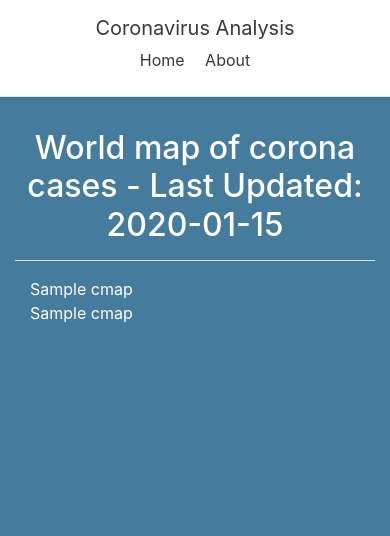
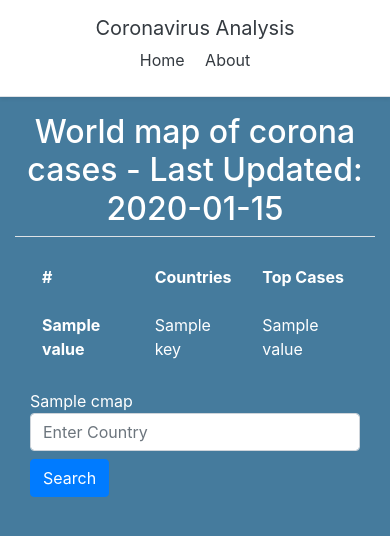
Before and after one commit to Akiwacky/Analysis_Covid-19, a Flask app: template templates/home.html in a window 390 px wide; the page is wider, and only the part inside the window is pictured. Shown: the top 536 px of that part. Run offline with Flask 2, Linux system fonts and the light colour scheme; the template is opened without the code that fills it: most values are stand-ins (such as "Sample title", 1, 10 or a date in 2020); parts of the project's set-up code (start-up, migrations or seed data) failed here and were passed over; some libraries are stand-ins or nearby versions.

Commit message:
Updates to HTML and CSS

```diff
--- a/Covid.py
+++ b/Covid.py
@@ -14,23 +14,26 @@ country_info = pd.json_normalize(country_info)
 df = pd.concat([re, country_info], axis=1,sort=False)
 df = df.drop('countryInfo', axis=1)
 
-def thousand_separator(val):
-    return f"{val:,}"
+def top_five_countries(n=5):
+    by_country = df.groupby('country').sum()[['cases']]
+    top_five = by_country.nlargest(n, 'cases')[['cases']]
+    top_five['cases'] = top_five['cases'].apply(lambda x: "{:,}".format(x))
+    return top_five
+
+top_five = top_five_countries()
 
 def convert_time_stamp(x):
     t = datetime.fromtimestamp(x/1000.0)
-    s = t.strftime('%Y-%m-%d %H:%M:%S')
+    s = t.strftime('%d-%b-%Y %H:%M:%S')
     return s[:-3]
-
-df['recovered'] = df['recovered'].apply(thousand_separator)
-df['cases'] = df['cases'].apply(thousand_separator)
-df['deaths'] = df['deaths'].apply(thousand_separator)
+#
+# df['recovered'] = df['recovered'].apply(thousand_separator)
+# df['cases'] = df['cases'].apply(thousand_separator)
+# df['deaths'] = df['deaths'].apply(thousand_separator)
 df['updated'] = df['updated'].apply(convert_time_stamp)
 last_update = df['updated'][0]
 
 m = folium.Map(
-    width=1100,
-    height=800,
     tiles="CartoDB positron",
     location=[32,0],
     zoom_start=2,
@@ -61,7 +64,7 @@ app = Flask(__name__)
 
 @app.route('/')
 def home():
-    return render_template("home.html",update=last_update, cmap=html_map)
+    return render_template("home.html", top_five=top_five ,update=last_update, cmap=html_map)
 
 @app.route('/about')
 def about():
--- a/templates/home.html
+++ b/templates/home.html
@@ -9,15 +9,48 @@
 {% extends "template.html" %}
 {% block content %}
 <div class="container-fluid" >
-      <div class="d-flex justify-content-center flex-wrap flex-md-nowrap align-items-center pt-3 pb-2 mb-3 border-bottom">
-        <h1 class="h2 text-center">World map of corona cases - Last Updated: {{update}}</h1>
+  <div class="justify-content-center mb-3 border-bottom">
+    <h2 class="text-center">World map of corona cases - Last Updated: {{update}}</h2>
   </div>
-          <div class="container">
+
+  <div class="container-fluid">
+    <div class="row">
+
+      <div class="col-md-2 px-md-6">
+        <table class="table table-borderless">
+          <thead>
+          <tr>
+            <th>#</th>
+            <th>Countries</th>
+            <th>Top Cases</th>
+          </tr>
+          </thead>
+          <tbody>
+          {% for key,value in top_five.iterrows() %}
+          <tr>
+            <th scope="row">{{value.index.values[]}}</th>
+            <td>{{key}}</td>
+            <td>{{value.values[0]}}</td>
+
+          </tr>
+          {% endfor %}
+          </tbody>
+        </table>
+      </div>
+
+
+      <div class="col-md-8">
         {{cmap|safe}}
       </div>
 
-           <div class="container">
-            {{cmap|safe}}
+
+      <div class="col-md-2 px-md-6">
+          <form class="form-inline">
+            <input class="form-control mr-sm-2" type="text" placeholder="Enter Country">
+            <button class="btn btn-primary my-2 my-sm-0" type="submit">Search</button>
+          </form>
+      </div>
+    </div>
   </div>
 
 
```
Also changed, not shown: 1 other file. Lines whose indentation alone changed are shown as unchanged.
